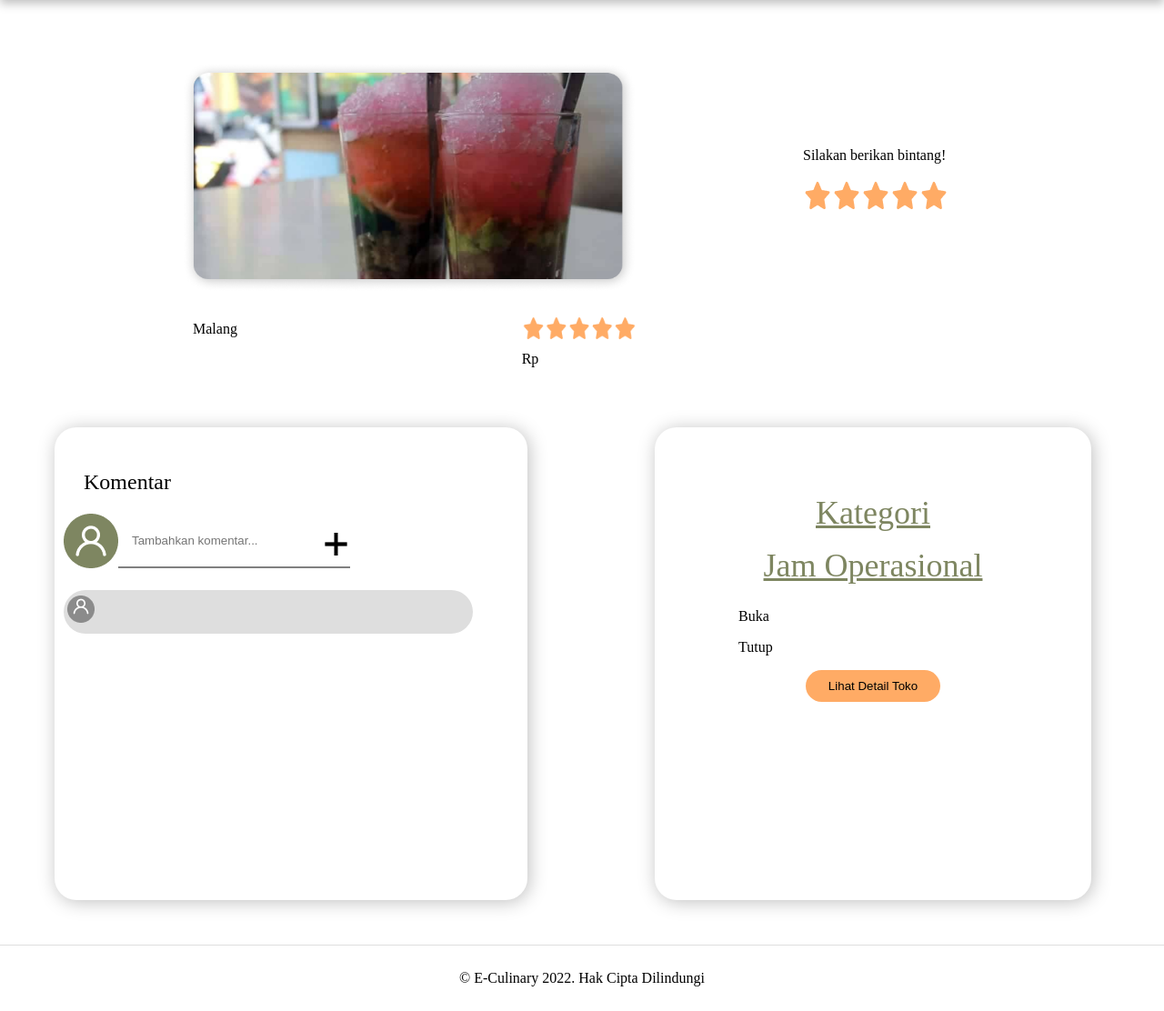
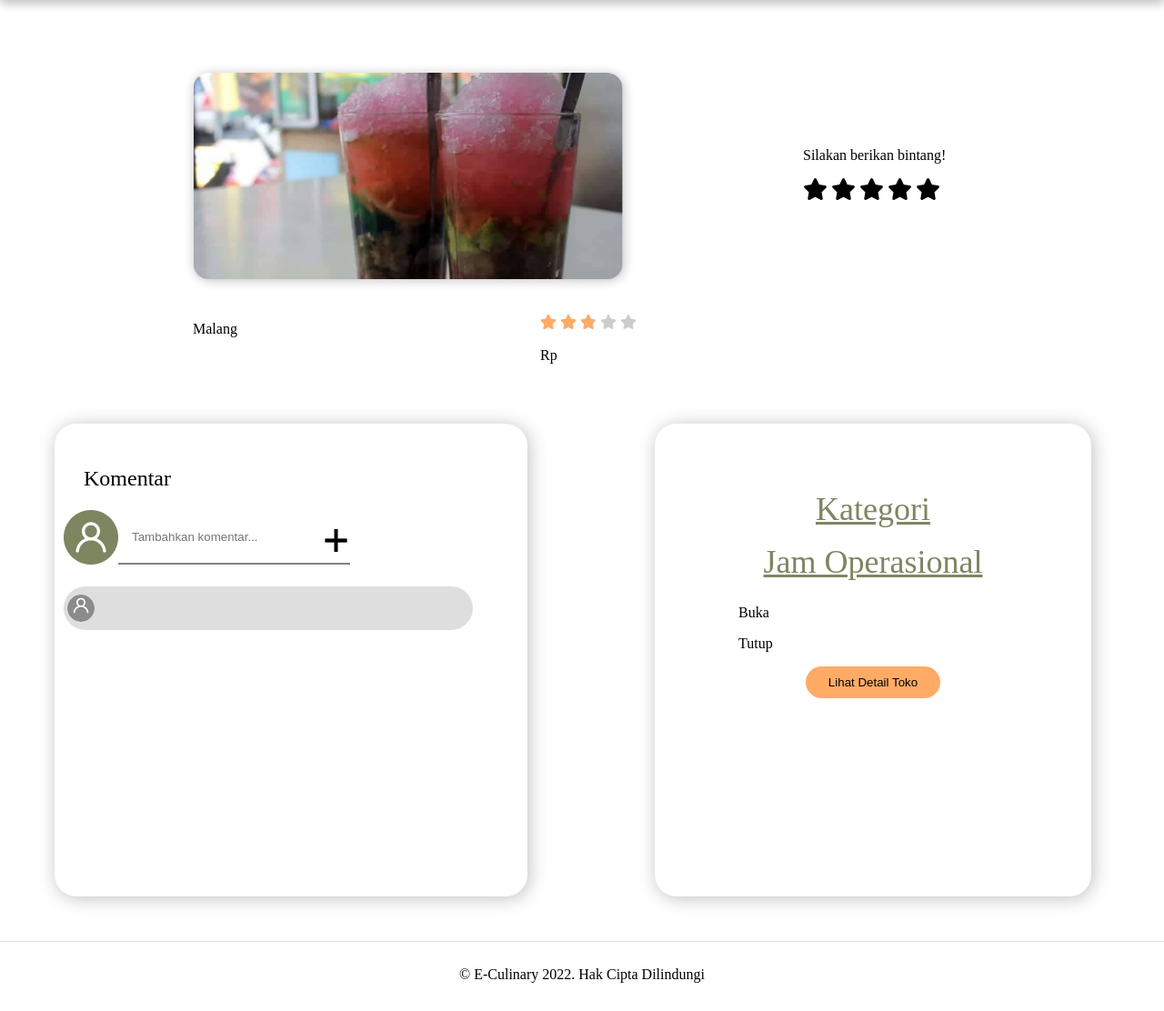
Before and after one commit to irvanhanif/eculinary, a PHP site: template view/menu/detailmakanan.php in a window 1280 px wide. Shown: the part 104-1216 px from the top of the page at 91% size. After the commit the page ends 1185 px from the top, so only its background shows below. Run offline with PHP 8.4, Linux system fonts and the light colour scheme; the template is opened without the code that fills it, so the values that code supplies are empty; some libraries are stand-ins or nearby versions.

Commit message:
add rating automation

```diff
--- a/menu/index.php
+++ b/menu/index.php
@@ -19,6 +19,7 @@ if(isset($request)){
 }else{
     // header("Location: ../");
     if (!isset($_SESSION)) session_start();
+    $pathMenu = "../";
     $path = "../";
     $url = "../user/";
     require "../view/menu/daftarmakananminuman.php";
--- a/view/artikel/artikel.php
+++ b/view/artikel/artikel.php
@@ -1,12 +1,12 @@
 <!DOCTYPE html>
 <html>
     <head>
-        <link rel="stylesheet" href="../view/css/artikel.css">
+        <link rel="stylesheet" href="<?php if(isset($path)) echo $path ?>view/css/artikel.css">
     </head>
     <body>
         <div class="artikel-wrapper" >
             <div class="artikel" onclick="location.href='detail/<?php echo $data[$i]['id_artikel'] ?>'">
-                <img class="gambar-artikel" src="../view/asset/artikel.png" alt="artikel">
+                <img class="gambar-artikel" src="<?php if(isset($path)) echo $path ?>view/asset/artikel.png" alt="artikel">
                 <h4 class="judul-artikel"><b><?php echo $data[$i]["judul_artikel"] ?></b></h4>
                     <h4 class="author">by <?php echo $data[$i]["nama_penulis"] ?></h4>
             </div>
--- a/view/css/detailMakanan.css
+++ b/view/css/detailMakanan.css
@@ -119,15 +119,18 @@ display: flex;
 }
 
 .account {
-    margin-top: 6px;
-    margin-left: 4px;
+    /* margin-top: 6px; */
+    /* margin-left: 4px; */
+    margin: auto 4px;
     width: 30px;
     height: 30px;
+    border-radius: 24px;
 }
 
 .komentar1 {
-    margin-top: 10px;
-    margin-left: 7px;
+    /* margin-top: 10px; */
+    /* margin-left: 7px; */
+    margin: auto 7px;
 }
 
 .lanjut {
@@ -249,3 +252,29 @@ padding-top: 37px;
      margin: auto;
      cursor: pointer;
  }
+
+ .baris-komentar{
+     height: 300px;
+     overflow-y: scroll;
+ }
+
+.baris-komentar::-webkit-scrollbar {
+    display: none;
+  }
+
+
+.rating {
+    display: inline-block;
+    position: relative;
+    line-height: 1em;
+}
+
+.rating__base {
+    color: #ccc;
+    white-space: nowrap;
+}
+
+.ratingInput i{
+    cursor: pointer;
+    font-size: 24px;
+}
--- a/view/css/homepage.css
+++ b/view/css/homepage.css
@@ -60,5 +60,5 @@ a {
 
 .makanan-list{
     display: flex;
-    /* flex-wrap: wrap; */
+    flex-wrap: wrap;
 }
--- a/view/menu/detailmakanan.php
+++ b/view/menu/detailmakanan.php
@@ -5,6 +5,18 @@
     <meta http-equiv="X-UA-Compatible" content="IE=edge">
     <meta name="viewport" content="width=device-width, initial-scale=1.0">
     <link rel="stylesheet" href="../../view/css/detailmakanan.css">
+    <style>
+        .rating__overlay {
+            color: #FFAB65;
+            position: absolute;
+            top: 0;
+            left: 0;
+            width: <?php echo (2.5/5)*112 ?>%;
+            white-space: nowrap;
+            overflow: hidden;
+        }
+
+    </style>
 </head>
 <body>
 <?php require_once 'view/header.php'; ?>
@@ -14,7 +26,24 @@
         <img class="gambar"src="../../<?php if($data[0]["avatar"]) echo $data[0]["avatar"]; else echo 'view/asset/detailmakanan.png' ?>" alt="detailmakanan">
         <div class="text">
         <p>Silakan berikan bintang!</p>
-    <img src="../../view/asset/bintang.png" alt="rating">
+    <!-- <img src="../../view/asset/bintang.png" alt="rating"> -->
+            <div class="ratingInput">
+                <i class="fas fa-star" onclick="clickBintang(1)"></i>
+                <i class="fas fa-star" onclick="clickBintang(2)"></i>
+                <i class="fas fa-star" onclick="clickBintang(3)"></i>
+                <i class="fas fa-star" onclick="clickBintang(4)"></i>
+                <i class="fas fa-star" onclick="clickBintang(5)"></i>
+            </div>
+            <script>
+                function clickBintang($id){
+                    for($k = 0; $k < 5; $k++){
+                        document.getElementsByClassName("ratingInput")[0].getElementsByTagName("i")[$k].style.color = "black";
+                    }
+                    for($k = 0; $k < $id; $k++){
+                        document.getElementsByClassName("ratingInput")[0].getElementsByTagName("i")[$k].style.color = "#FFAB65";
+                    }
+                }
+            </script>
         </div>
         </div>
         <div class="detail-wrapper">
@@ -23,7 +52,23 @@
     <p class="detail">Malang</p>
     </div>
     <div class="ratingHarga">
-    <img class="rating"src="../../view/asset/bintang.png" alt="rating">
+    <!-- <img class="rating"src="../../view/asset/bintang.png" alt="rating"> -->
+    <div class="rating">
+        <div class="rating__overlay">
+            <i class="fas fa-star"></i>
+            <i class="fas fa-star"></i>
+            <i class="fas fa-star"></i>
+            <i class="fas fa-star"></i>
+            <i class="fas fa-star"></i>
+        </div>
+        <div class="rating__base">
+            <i class="fas fa-star"></i>
+            <i class="fas fa-star"></i>
+            <i class="fas fa-star"></i>
+            <i class="fas fa-star"></i>
+            <i class="fas fa-star"></i>
+        </div>
+    </div>
     <p class="harga">Rp <?php echo $data[0]["harga"] ?></p>
     </div>
         </div>
@@ -53,6 +98,7 @@
         }
         ?>
         </div>
+        <div class="baris-komentar">
     <?php
         require_once "menu/controller.menu.php";
         $dataKomentar = (new c_menu())->getAllKomentar($data[0]["id_menu"]);
@@ -66,7 +112,7 @@
     <?php
         }
     ?>
-
+</div>
     <!-- <div class="comment"><img class="account"src="../../view/asset/profil1.png" alt="profil">
     <p class="komentar1">Enak banget, pasti bakal kesinii lagii</p></div> -->
 
```
Also changed, not shown: view/homepage.php (+9 -6 lines), view/menu/makanan.php (+40 -2 lines).
